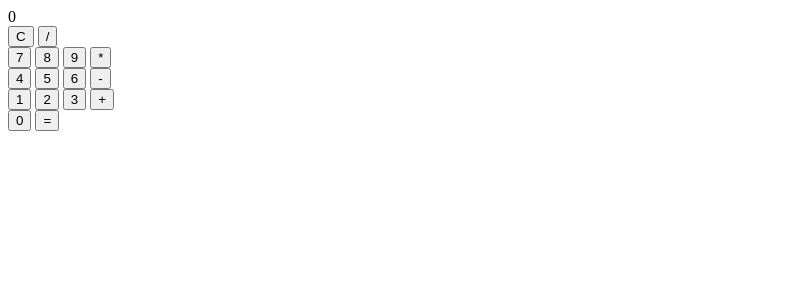
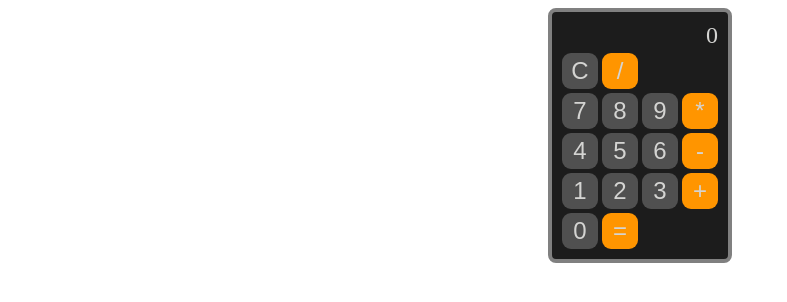
Before and after one commit to ErenTerakye/calculator, a plain HTML site: page index.html in a window 1280 px wide. Shown: the whole page, without its empty margins (0-787 px from the left). Drawn offline with Linux system fonts and the light colour scheme.

Commit message:
Add style for the calculator

```diff
--- a/index.html
+++ b/index.html
@@ -8,6 +8,7 @@
   </head>
   <body>
     <div id="container">
+      <div id="calculator">
         <div id="display">0</div>
         <div class="row">
           <button>C</button>
@@ -33,7 +34,8 @@
         </div>
         <div class="row">
           <button class="number">0</button>
-        <button>=</button>
+          <button id="equal">=</button>
+      </div>
       </div>
     </div>
   </body>
--- a/style.css
+++ b/style.css
@@ -0,0 +1,48 @@
+* {
+  font-size: 24px;
+}
+
+#container {
+  display: flex;
+  flex-direction: column;
+  align-items: center;
+}
+
+#calculator {
+  padding: 8px;
+  border: 4px solid gray;
+  background-color: #1C1C1C;
+  border-radius: 8px;
+  radiu
+}
+
+#display {
+  color: #D4D4D2;
+  margin: 2px;
+  text-align: end;
+}
+
+.operator,
+#equal {
+  background-color: #FF9500;
+}
+
+button {
+  width: 36px;
+  height: 36px;
+  background-color: #505050;
+  border-radius: 9px;
+  color: #D4D4D2;
+  border-style: none;
+  margin: 2px;
+}
+
+button:active,
+#equal:active {
+  background-color: gray;
+}
+
+.row {
+  margin-left: auto;
+  font-size: 0px;
+}
```
Lines whose indentation alone changed are shown as unchanged.
